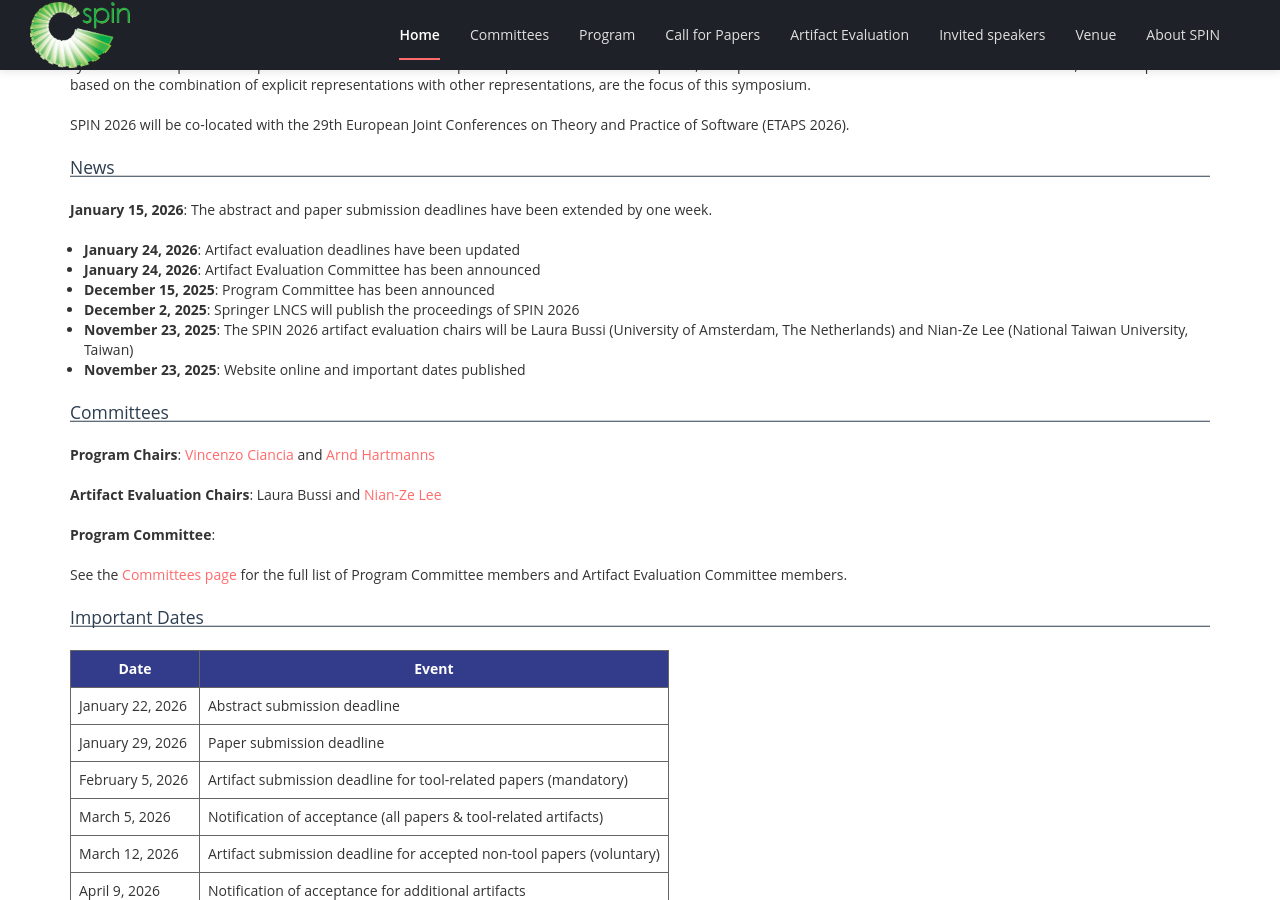
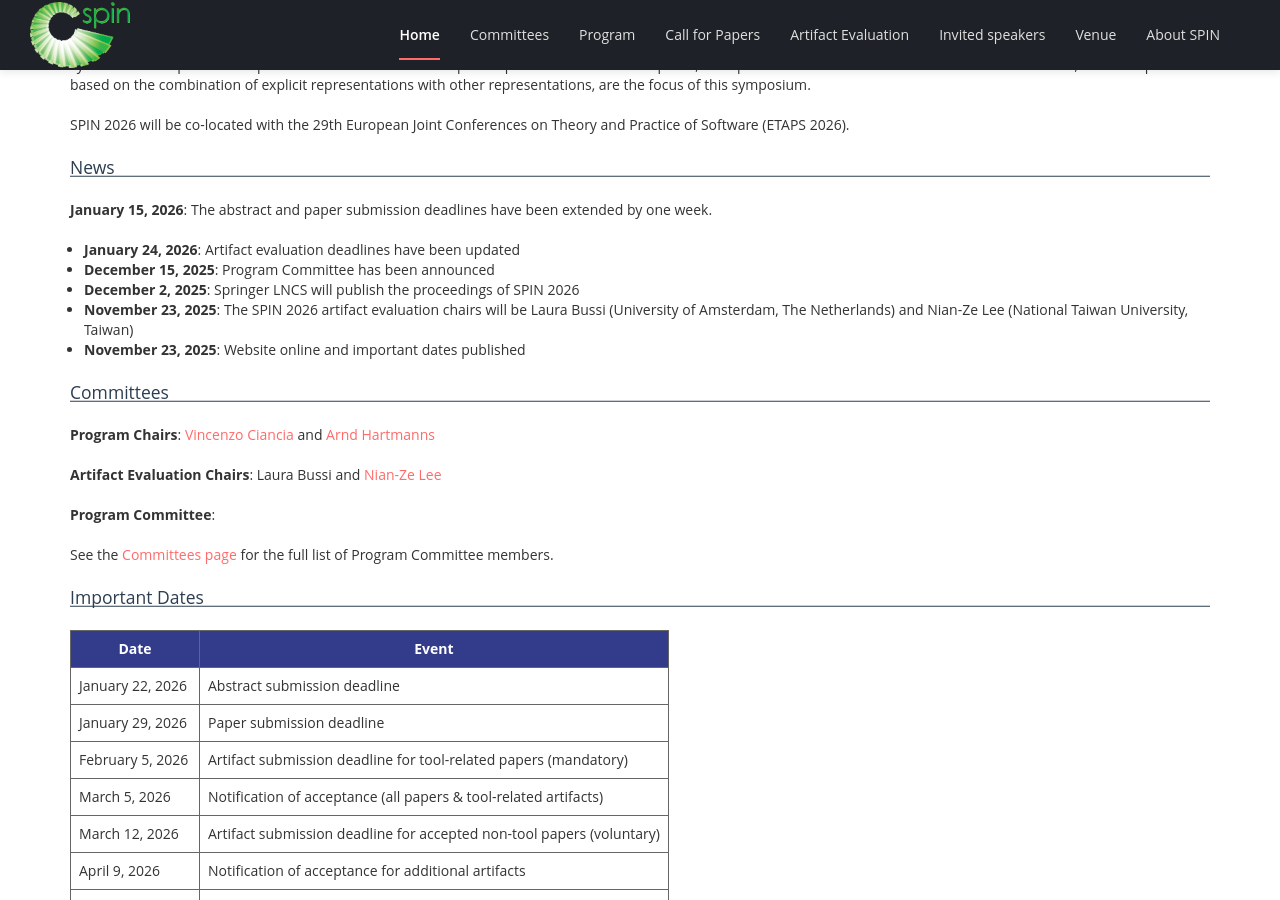
Before and after one commit to SPIN-web/SPIN2026, a Jekyll site: the page built from _pages/index.md, in a window 1280 px wide and 900 px high, scrolled down 504 px. Built offline with Jekyll 4.4.1, drawn with Linux system fonts in a browser that asks for light colours; nearby versions of some CDN libraries.

Commit message:
Temporarily comment out AEC members as the expected number of artifacts will be low

```diff
--- a/_pages/index.md
+++ b/_pages/index.md
@@ -32,7 +32,7 @@ SPIN 2026 will be co-located with the 29th European Joint Conferences on Theory
 **January 15, 2026**: The abstract and paper submission deadlines have been extended by one week.
 
 - **January 24, 2026**: Artifact evaluation deadlines have been updated
-- **January 24, 2026**: Artifact Evaluation Committee has been announced
+<!--- **January 24, 2026**: Artifact Evaluation Committee has been announced-->
 - **December 15, 2025**: Program Committee has been announced
 - **December 2, 2025**: Springer LNCS will publish the proceedings of SPIN 2026
 - **November 23, 2025**: The SPIN 2026 artifact evaluation chairs will be Laura Bussi (University of Amsterdam, The Netherlands) and Nian-Ze Lee (National Taiwan University, Taiwan)
@@ -46,7 +46,7 @@ SPIN 2026 will be co-located with the 29th European Joint Conferences on Theory
 
 **Program Committee**:
 
-See the [Committees page]({{ site.baseurl }}{% link _pages/committees.md %}) for the full list of Program Committee members and Artifact Evaluation Committee members.
+See the [Committees page]({{ site.baseurl }}{% link _pages/committees.md %}) for the full list of Program Committee members<!--and Artifact Evaluation Committee members-->.
 
 ## Important Dates
 
```
Also changed, not shown: _pages/committees.md (+4 -0 lines).
